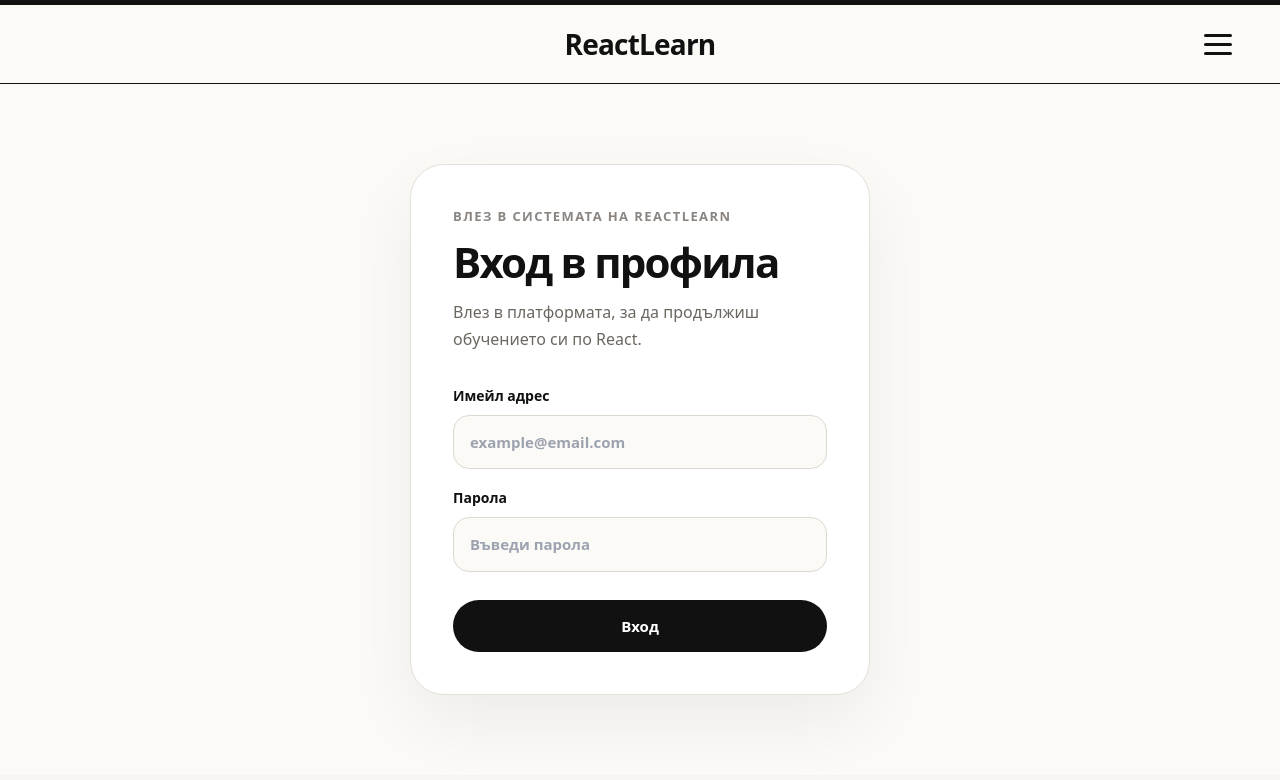
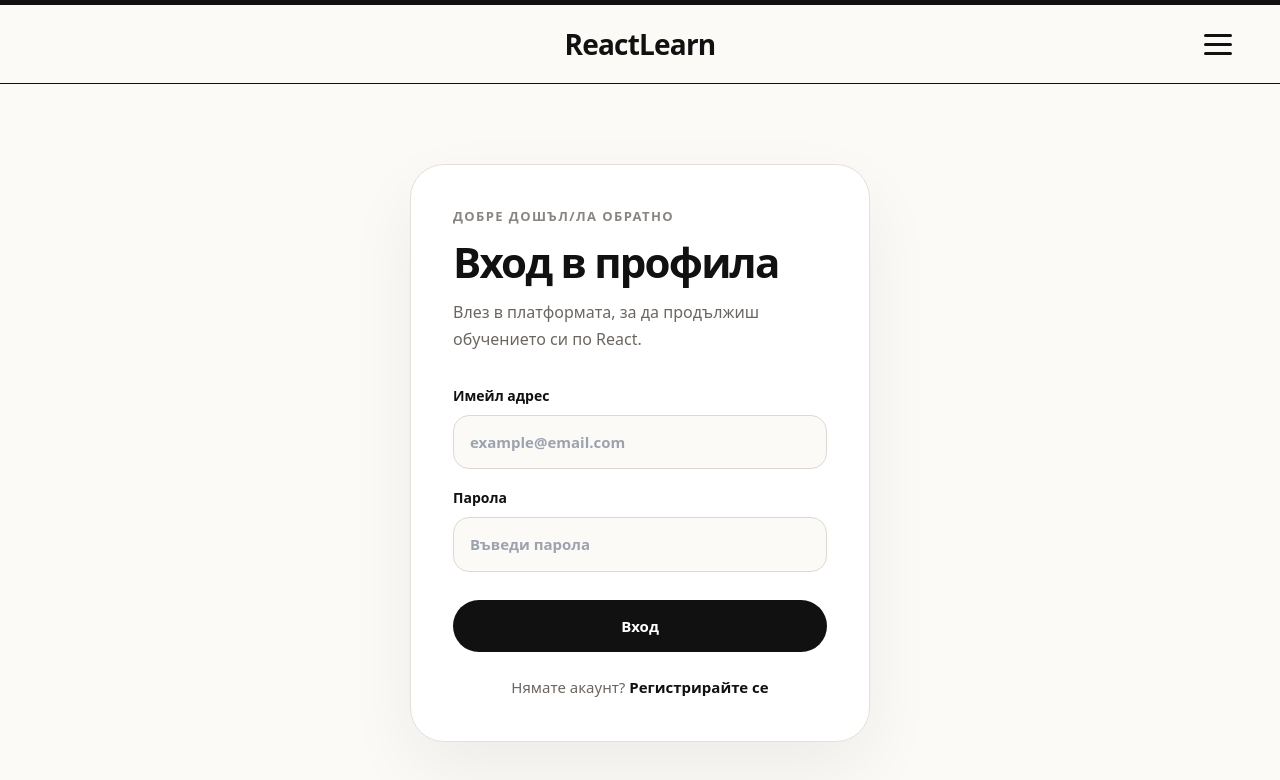
Before and after one commit to IvannIvannov/react-diploma-project, a React (Vite) app in the folder client/: page /login in a window 1280 px wide. Shown: the top 780 px of the page. Built offline with nearby package versions, Linux system fonts and the light colour scheme.

Commit message:
add register redirect section to login page

```diff
--- a/client/src/pages/Login.css
+++ b/client/src/pages/Login.css
@@ -119,6 +119,25 @@
   transform: translateY(-2px);
 }
 
+.login-footer-text {
+  margin: 24px 0 0;
+
+  color: #6b665f;
+
+  text-align: center;
+  font-size: 15px;
+}
+
+.login-footer-text a {
+  color: #111;
+  font-weight: 900;
+  text-decoration: none;
+}
+
+.login-footer-text a:hover {
+  text-decoration: underline;
+}
+
 @media (max-width: 600px) {
   .auth-card {
     padding: 30px;
--- a/client/src/pages/Login.tsx
+++ b/client/src/pages/Login.tsx
@@ -1,11 +1,14 @@
 import { useState } from "react";
-import { useNavigate } from "react-router-dom";
+import { Link, useNavigate } from "react-router-dom";
+
 import { useAuth } from "../hooks/useAuth";
 import { loginUser } from "../services/authService";
+
 import "./Login.css";
 
 const Login = () => {
   const { login } = useAuth();
+
   const navigate = useNavigate();
 
   const [email, setEmail] = useState("");
@@ -14,11 +17,16 @@ const Login = () => {
   const handleSubmit = async (e: React.SyntheticEvent<HTMLFormElement>) => {
     e.preventDefault();
 
-    const result = await loginUser({ email, password });
+    const result = await loginUser({
+      email,
+      password,
+    });
 
     if (result.token && result.user) {
       localStorage.setItem("token", result.token);
+
       login(result.user.email, result.user.role);
+
       navigate("/dashboard");
     } else {
       alert(result.error || "Невалиден имейл или парола");
@@ -29,8 +37,10 @@ const Login = () => {
     <main className="auth-page">
       <section className="auth-card">
         <div className="auth-header">
-          <p>Влез в системата на ReactLearn</p>
+          <p>Добре дошъл/ла обратно</p>
+
           <h1>Вход в профила</h1>
+
           <span>
             Влез в платформата, за да продължиш обучението си по React.
           </span>
@@ -59,6 +69,10 @@ const Login = () => {
 
           <button type="submit">Вход</button>
         </form>
+
+        <p className="login-footer-text">
+          Нямате акаунт? <Link to="/register">Регистрирайте се</Link>
+        </p>
       </section>
     </main>
   );
```
